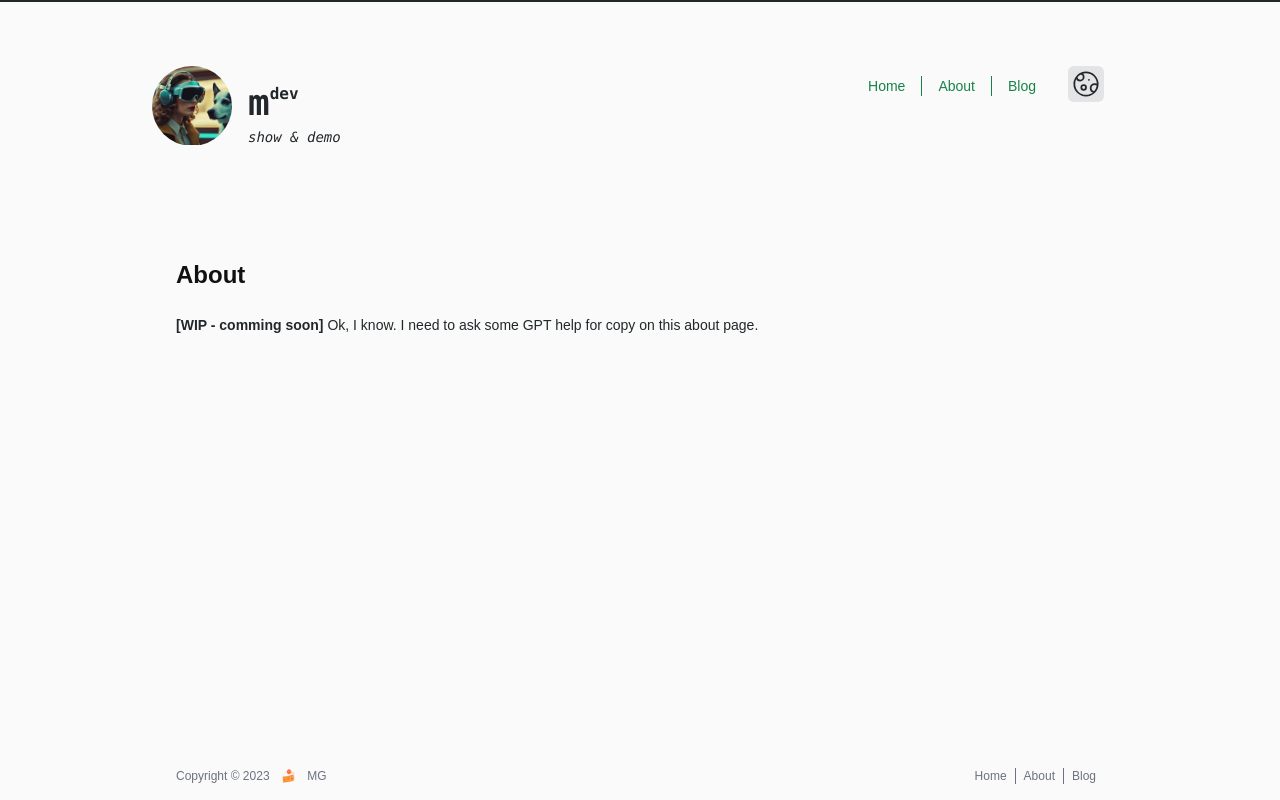
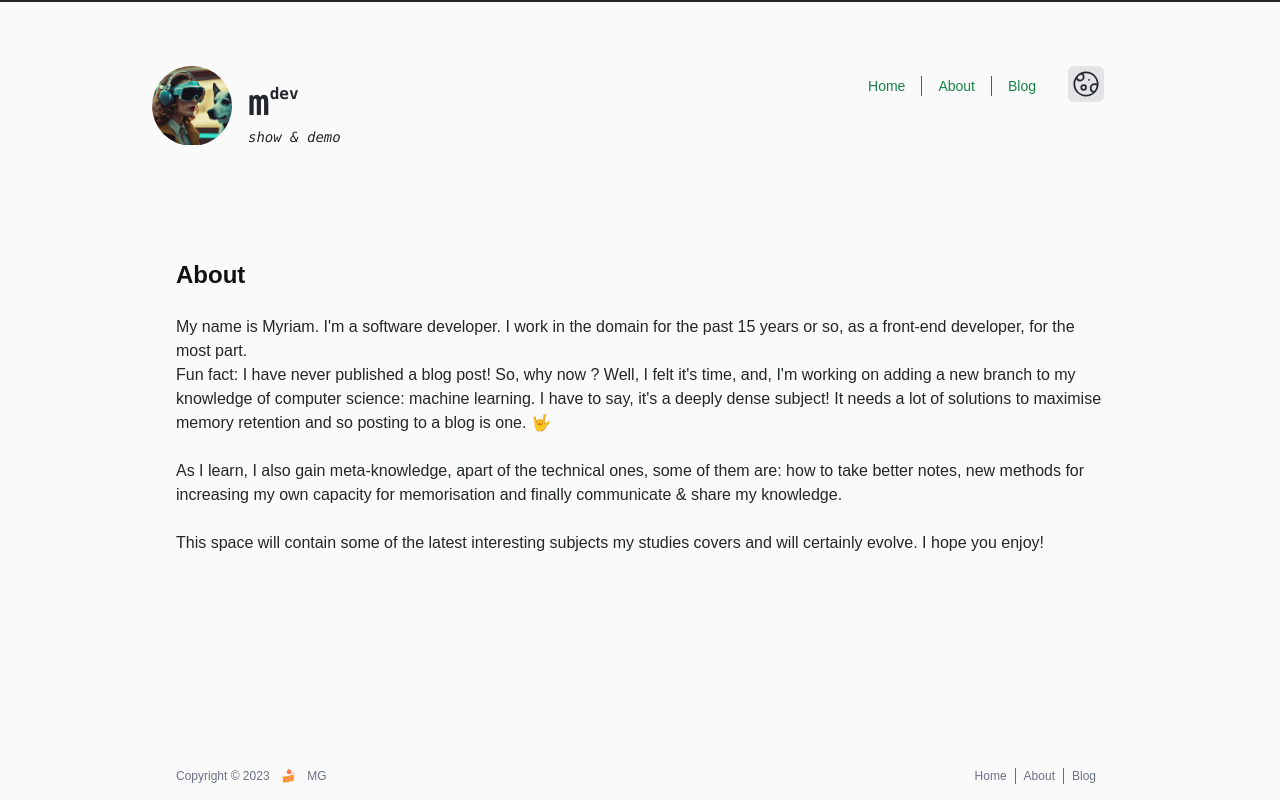
Before and after one commit to Memoyr/memoyr.github.io, an Astro site: page /about in a window 1280 px wide. Built offline with nearby package versions, Linux system fonts and the light colour scheme; Astro itself is replaced by a stand-in of ours.

Commit message:
add about page etc

```diff
--- a/src/components/SocialList.astro
+++ b/src/components/SocialList.astro
@@ -35,7 +35,7 @@ import { SOCIAL_LINKS } from "@/data/constants";
 				<span class="sr-only">Github</span>
 			</a>
 		</li>
-		<li>
+		<!-- 		<li>
 			<a
 				class="inline-block p-2 sm:hover:text-link"
 				href={SOCIAL_LINKS.twitter}
@@ -62,7 +62,7 @@ import { SOCIAL_LINKS } from "@/data/constants";
 				</svg>
 				<span class="sr-only">Twitter</span>
 			</a>
-		</li>
+		</li> -->
 		<!-- 		<li>
 			<a
 				class="inline-block p-2 sm:hover:text-link"
--- a/src/data/constants.ts
+++ b/src/data/constants.ts
@@ -18,5 +18,5 @@ export const SOCIAL_LINKS = {
 	github: "https://github.com/memoyr",
 	twitter: "https://",
 	discord: "https://",
-	email: "@",
+	email: "mdevmyriam@proton.me",
 };
--- a/src/pages/about.astro
+++ b/src/pages/about.astro
@@ -1,38 +1,31 @@
 ---
 import PageLayout from "@/layouts/Base";
-import { Image } from "astro:assets";
-import aboutImg from "~/assets/about-astro.png";
 
 const meta = {
 	title: "About",
-	description: "I'm a starter theme for Astro.build",
+	description: "What's about this website",
 };
 ---
 
 <PageLayout meta={meta}>
 	<div class="space-y-6">
 		<h1 class="title">About</h1>
-		<p>
-			<span class="font-bold">[WIP - comming soon]</span> Ok, I know. I need to ask some GPT help for
-			copy on this about page.
+		<p class="mb-4 text-base sm:text-base">
+			My name is Myriam. I'm a software developer. I work in the domain for the past 15 years or so,
+			as a front-end developer, for the most part. <br />
+			Fun fact: I have never published a blog post! So, why now ? Well, I felt it's time, and, I'm working
+			on adding a new branch to my knowledge of computer science: machine learning. I have to say, it's
+			a deeply dense subject! It needs a lot of solutions to maximise memory retention and so posting
+			to a blog is one. 🤟
 		</p>
-		<!-- 		<div class="flex justify-center">
-			<Image
-				src={aboutImg}
-				alt="A cartoon cactus looking at the 'Astro.build' logo"
-				loading="eager"
-				fetchpriority="high"
-			/>
-		</div> -->
-		<!-- 		<p>Here are my some of my awesome skills and knowledge:</p>
-		<ul class="list-inside list-disc">
-			<li>I'm ultra fast as I'm a static site</li>
-			<li>I'm fully responsive</li>
-			<li>I come with a light and dark mode</li>
-			<li>I'm easy to customise and add additional content</li>
-			<li>I have Tailwind CSS styling</li>
-			<li>Shiki code syntax highlighting</li>
-			<li>Satori for auto generating OG images for blog posts</li>
-		</ul> -->
+		<p class="mb-4 text-base sm:text-base">
+			As I learn, I also gain meta-knowledge, apart of the technical ones, some of them are: how to
+			take better notes, new methods for increasing my own capacity for memorisation and finally
+			communicate & share my knowledge.
+		</p>
+		<p class="mb-4 text-base sm:text-base">
+			This space will contain some of the latest interesting subjects my studies covers and will
+			certainly evolve. I hope you enjoy!
+		</p>
 	</div>
 </PageLayout>
```
Also changed, not shown: src/content/post/mnist-basis/index.mdx (+5 -5 lines).
